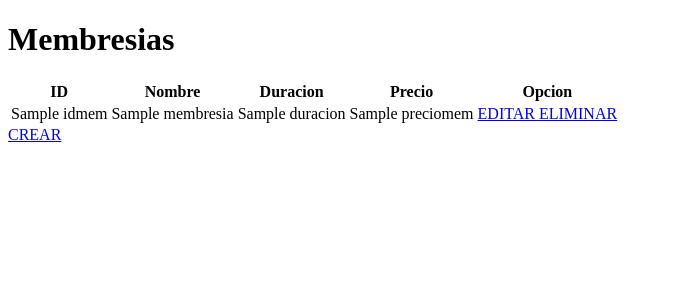
After one commit to JanPol2000/bodyfit, a Django app: template templates/membresia_listar.html in a window 1280 px wide. The commit adds this page. Shown: the top 300 px of the page, without its empty margins (0-673 px from the left). Run offline with Django 3.2, Linux system fonts and the light colour scheme; the template is opened without the code that fills it: most values are stand-ins (such as "Sample title", 1, 10 or a date in 2020).

Commit message:
Agregado CRUD de membresia

```diff
--- a/app/forms.py
+++ b/app/forms.py
@@ -5,3 +5,8 @@ class ClientesForm(forms.ModelForm):
 	class Meta:
 		model = Clientes
 		fields = '__all__'
+
+class MembresiaForm(forms.ModelForm):
+	class Meta:
+		model = Membresia
+		fields = '__all__'
--- a/bodyfit/urls.py
+++ b/bodyfit/urls.py
@@ -26,4 +26,9 @@ urlpatterns = [
     path('clientes_crear/', ClientesCreate.as_view(), name='clientes_crear'),
     path('clientes_editar/<int:pk>', ClientesUpdate.as_view(), name='clientes_editar'),
     path('clientes_eliminar/<int:pk>', ClientesDelete.as_view(), name='clientes_eliminar'),
+    # Rutas para el CRUD de la membresia
+    path('membresia_listar/', MembresiaList.as_view(), name='membresia_listar'),
+    path('membresia_crear/', MembresiaCreate.as_view(), name='membresia_crear'),
+    path('membresia_editar/<int:pk>', MembresiaUpdate.as_view(), name='membresia_editar'),
+    path('membresia_eliminar/<int:pk>', MembresiaDelete.as_view(), name='membresia_eliminar'),
 ]
--- a/templates/index.html
+++ b/templates/index.html
@@ -5,5 +5,6 @@
 </head>
 <body>
 	<a href="{% url 'clientes_listar' %}">Clientes</a>
+	<a href="{% url 'membresia_listar' %}">Membresia</a>
 </body>
 </html>
--- /dev/null
+++ b/templates/membresia_listar.html
@@ -0,0 +1,35 @@
+<!DOCTYPE html>
+<html>
+<head>
+	<title>Membresia</title>
+</head>
+<body>
+	<h1>Membresias</h1>
+	<table>
+		<thead>
+			<tr>
+				<th>ID</th>
+				<th>Nombre</th>
+				<th>Duracion</th>
+				<th>Precio</th>
+				<th>Opcion</th>
+			</tr>
+		</thead>
+		<tbody>
+			<!-- Se listan todos los clientes -->
+			{% for membresia in membresias %}
+				<tr>
+					<td>{{ membresia.idmem }}</td>
+					<td>{{ membresia.nombremem }}</td>
+					<td>{{ membresia.duracion }}</td>
+					<td>{{ membresia.preciomem }}</td>
+					<!-- Redirige a la pagina para editar o elimnar la membresia -->
+					<td><a href="{% url 'membresia_editar' membresia.idmem %}">EDITAR </a><a href="{% url 'membresia_eliminar' membresia.idmem %}">ELIMINAR</a></td>
+				</tr>
+			{% endfor %}
+		</tbody>
+	</table>
+	<!-- Redirige a la pagina para crear membresia -->
+	<a href="{% url 'membresia_crear' %}">CREAR</a>
+</body>
+</html>
```
Also changed, not shown: app/views.py (+30 -0 lines), templates/membresia_crear.html (added, +19 -0 lines), templates/membresia_editar.html (added, +19 -0 lines), templates/membresia_eliminar.html (added, +21 -0 lines).
